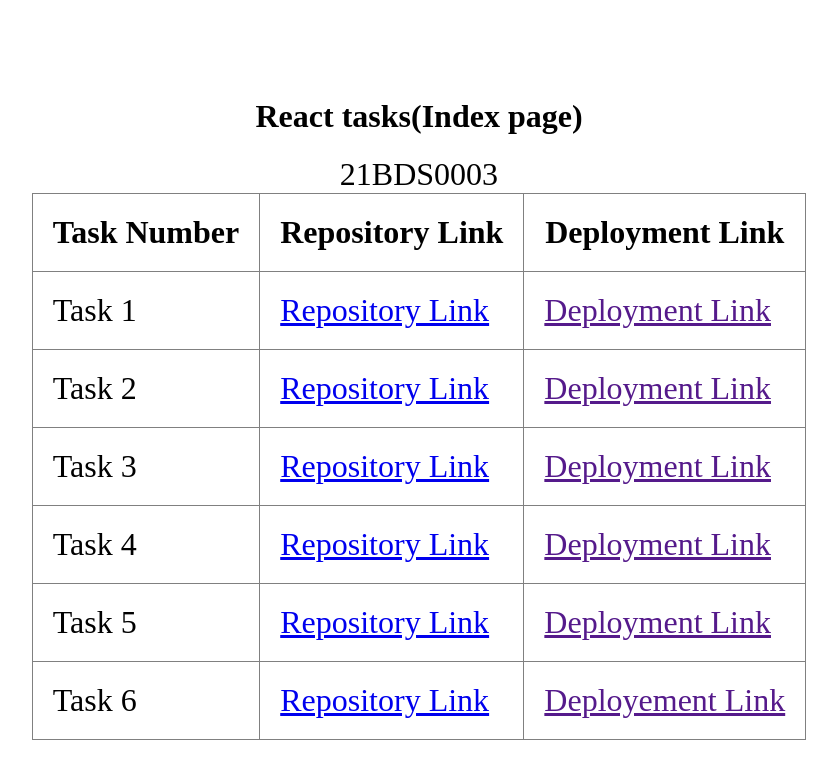
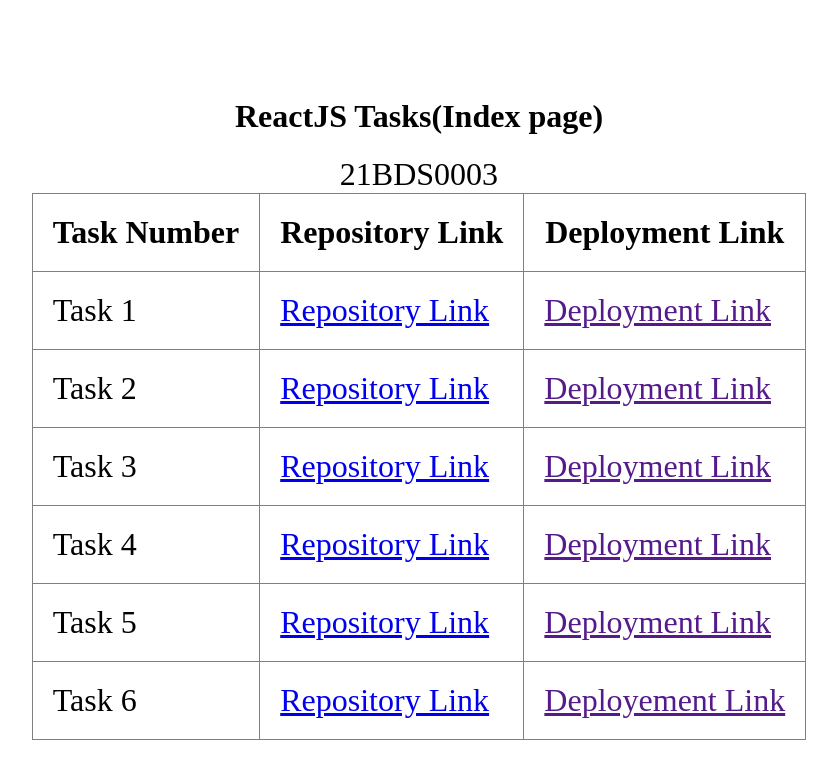
Before and after one commit to PrakulSmarty/React-Tasks, a plain HTML site: page index.html in a window 1280 px wide. Shown: the whole page, without its empty margins (229-1066 px from the left). Drawn offline with Linux system fonts and the light colour scheme.

Commit message:
Update index.html

```diff
--- a/index.html
+++ b/index.html
@@ -23,7 +23,7 @@
     </style>
 </head>
 <body>
-    <h1>React tasks(Index page)</h1>
+    <h1>ReactJS Tasks(Index page)</h1>
 
     <table border="1">
         <caption>21BDS0003</caption>
```
